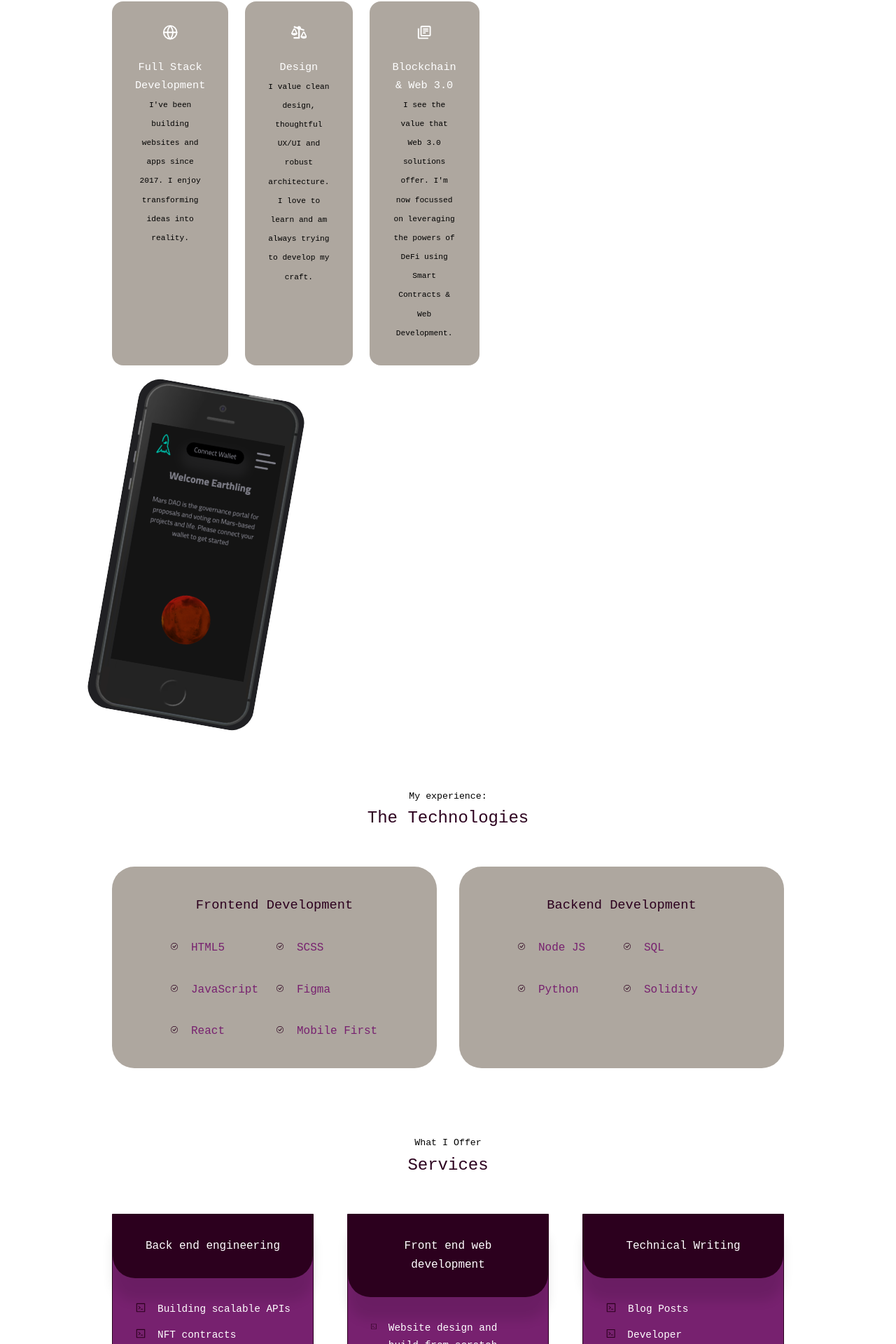
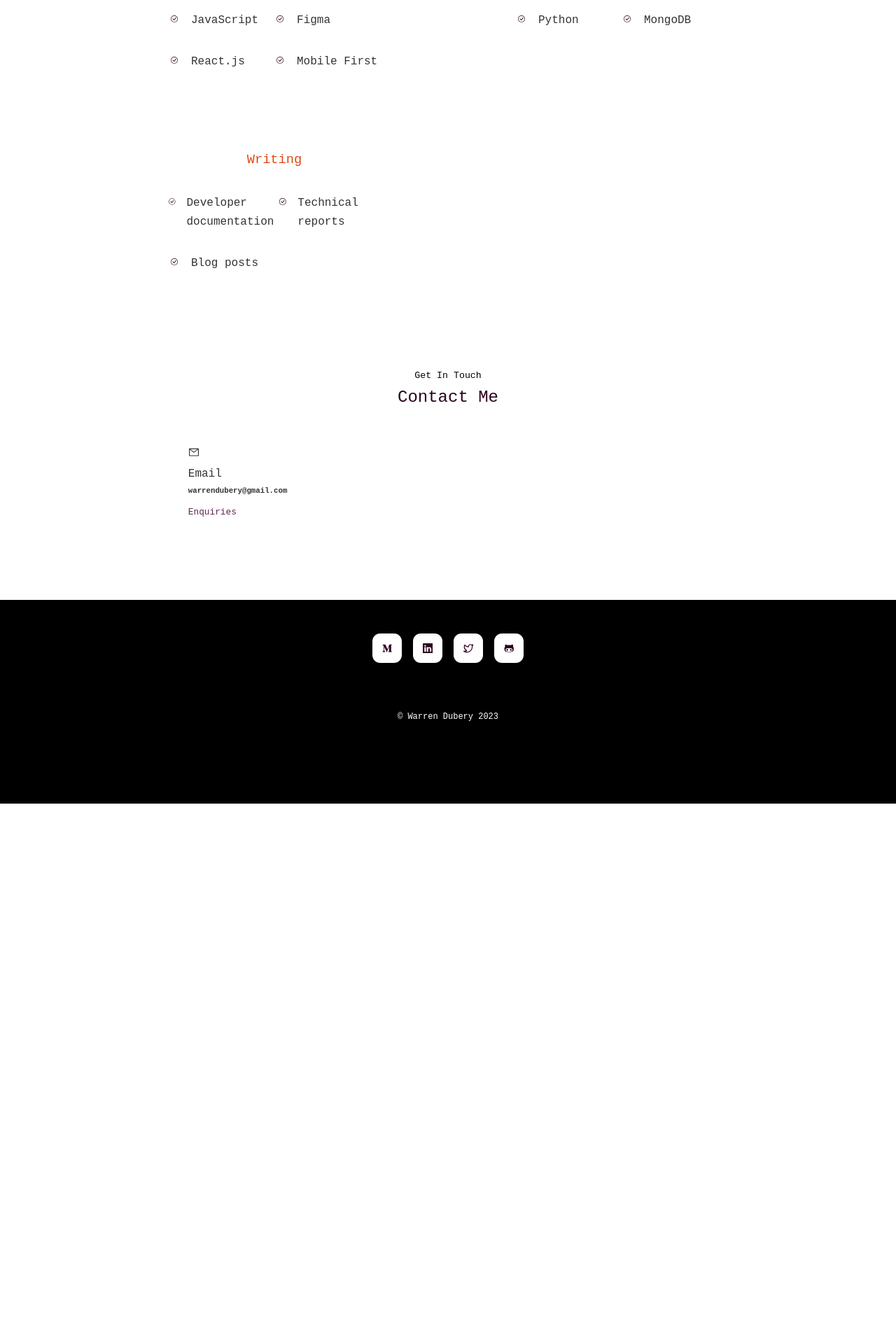
Before and after one commit to wardu/personal-portfolio-website, a React (Create React App) app: page / in a window 1280 px wide. Shown: the part 1648-3568 px from the top of the page at 70% size. After the commit the page ends 2796 px from the top, so only its background shows below. Built offline with nearby package versions, Linux system fonts and the light colour scheme; a web font is replaced by a local one.

Commit message:
:sparkles: clean presentation

```diff
--- a/src/App.jsx
+++ b/src/App.jsx
@@ -1,8 +1,6 @@
 import Header from "./components/header/Header";
 import Nav from "./components/nav/Nav";
-import About from "./components/about/About";
 import Experience from "./components/experience/Experience";
-import Services from "./components/services/Services";
 import Portfolio from "./components/portfolio/Portfolio";
 import Contact from "./components/contact/Contact";
 import Footer from "./components/footer/Footer";
@@ -13,9 +11,7 @@ const App = () => {
       <Header />
       <Nav />
       <Portfolio />
-      <About />
       <Experience />
-      <Services />
       <Contact />
       <Footer />
     </>
--- a/src/components/about/About.jsx
+++ /dev/null
@@ -1,55 +0,0 @@
-import mars from "../../assets/mars-screenshot.png";
-import { FiGlobe } from "react-icons/fi";
-import { FaBalanceScaleRight } from "react-icons/fa";
-import { MdOutlineLibraryBooks } from "react-icons/md";
-
-// Styles
-import "./about.scss";
-
-const About = () => {
-  return (
-    <section id='about'>
-      <h2 className='about__header'>Skills & Expertise</h2>
-      <div className='container about__container'>
-        <div className='about__content'>
-          <div className='about__cards'>
-            <article className='about__card'>
-              <FiGlobe className='about__icon' />
-              <h5>Full Stack Development</h5>
-              <small>
-                I've been building websites and apps since 2017. I enjoy
-                transforming ideas into reality.
-              </small>
-            </article>
-
-            <article className='about__card'>
-              <FaBalanceScaleRight className='about__icon' />
-              <h5>Design</h5>
-              <small>
-                I value clean design, thoughtful UX/UI and robust architecture.
-                I love to learn and am always trying to develop my craft.
-              </small>
-            </article>
-
-            <article className='about__card'>
-              <MdOutlineLibraryBooks className='about__icon' />
-              <h5>Blockchain & Web 3.0</h5>
-              <small>
-                I see the value that Web 3.0 solutions offer. I'm now focussed
-                on leveraging the powers of DeFi using Smart Contracts & Web
-                Development.
-              </small>
-            </article>
-          </div>
-          <div className='about__me'>
-            <div className='about__me-image'>
-              <img src={mars} alt='About Me' />
-            </div>
-          </div>
-        </div>
-      </div>
-    </section>
-  );
-};
-
-export default About;
--- a/src/components/about/about.scss
+++ /dev/null
@@ -1,101 +0,0 @@
-.about__header {
-  padding-top: 2.5em;
-}
-
-.about__me {
-  padding-top: 2em;
-}
-
-.about__container {
-  display: grid;
-  grid-template-columns: 35% 50%;
-  gap: 15%;
-}
-
-.about__me-image {
-  border-radius: 2rem;
-  overflow: hidden;
-  transform: rotate(10deg);
-  transition: var(--transition);
-  width: 15rem;
-}
-
-.about__me-image:hover {
-  transform: rotate(0);
-}
-
-.about__cards {
-  display: grid;
-  grid-template-columns: repeat(3, 1fr);
-  gap: 1.5rem;
-}
-
-.about__card {
-  background: var(--color-secondary-variant);
-  border: 1px solid transparent;
-  border-radius: 1rem;
-  padding: 2rem;
-  text-align: center;
-}
-
-.about__card:hover {
-  background: transparent;
-  border-color: var(--color-primary-variant);
-  transition: var(--transition);
-  cursor: default;
-}
-
-.about__icon {
-  color: var(--color-bg);
-  font-size: 1.4rem;
-  margin-bottom: 1rem;
-}
-
-.about__card h5 {
-  font-size: 0.95rem;
-  color: var(--color-bg);
-}
-
-.about__card small {
-  font-size: 0.7rem;
-  color: var(--color-light);
-}
-
-.about__content p {
-  color: var(--color-light);
-  margin: 2rem 0 2.6rem;
-}
-
-/* ====== Media Queries (Medium/Tablet) ===== */
-
-@media screen and (max-width: 1024px) {
-  .about__container {
-    grid-template-columns: 1fr;
-    gap: 0;
-  }
-  .about__me {
-    width: 50%;
-    margin: 2rem auto 4rem;
-  }
-  .about__content p {
-    margin: 1rem 0 1.5rem;
-  }
-}
-
-/* ====== Media Queries (Small/Phone) ===== */
-
-@media screen and (max-width: 600px) {
-  .about__me {
-    width: 65%;
-    margin: 0 auto 3rem;
-  }
-  .about__cards {
-    grid-template-columns: 1fr 1fr;
-  }
-  .about__content {
-    text-align: center;
-  }
-  .about__content p {
-    margin: 1.5rem 0;
-  }
-}
--- a/src/components/experience/Experience.jsx
+++ b/src/components/experience/Experience.jsx
@@ -4,9 +4,6 @@ import { BsCheckCircle } from "react-icons/bs";
 const Experience = () => {
   return (
     <section id='experience'>
-      <h5>My experience:</h5>
-      <h2>The Technologies</h2>
-
       <div className='container experience__container'>
         <div className='experience__frontend'>
           <h3>Frontend Development</h3>
@@ -21,7 +18,7 @@ const Experience = () => {
             <article className='experience__details'>
               <BsCheckCircle className='experience__details-icon' />
               <div>
-                <h4>SCSS</h4>
+                <h4>Sass</h4>
               </div>
             </article>
             <article className='experience__details'>
@@ -39,7 +36,7 @@ const Experience = () => {
             <article className='experience__details'>
               <BsCheckCircle className='experience__details-icon' />
               <div>
-                <h4>React</h4>
+                <h4>React.js</h4>
               </div>
             </article>
             <article className='experience__details'>
@@ -58,7 +55,7 @@ const Experience = () => {
             <article className='experience__details'>
               <BsCheckCircle className='experience__details-icon' />
               <div>
-                <h4>Node JS</h4>
+                <h4>Node.js</h4>
               </div>
             </article>
             <article className='experience__details'>
@@ -76,7 +73,31 @@ const Experience = () => {
             <article className='experience__details'>
               <BsCheckCircle className='experience__details-icon' />
               <div>
-                <h4>Solidity</h4>
+                <h4>MongoDB</h4>
+              </div>
+            </article>
+          </div>
+        </div>
+        <div className='experience__backend'>
+          <h3>Writing</h3>
+
+          <div className='experience__content'>
+            <article className='experience__details'>
+              <BsCheckCircle className='experience__details-icon' />
+              <div>
+                <h4>Developer documentation</h4>
+              </div>
+            </article>
+            <article className='experience__details'>
+              <BsCheckCircle className='experience__details-icon' />
+              <div>
+                <h4>Technical reports</h4>
+              </div>
+            </article>
+            <article className='experience__details'>
+              <BsCheckCircle className='experience__details-icon' />
+              <div>
+                <h4>Blog posts</h4>
               </div>
             </article>
           </div>
--- a/src/components/experience/experience.scss
+++ b/src/components/experience/experience.scss
@@ -5,7 +5,7 @@
 }
 
 .experience__container > div {
-  background: var(--color-secondary-variant);
+  background: var(--color-white);
   padding: 2.4rem 5rem;
   border-radius: 2rem;
   border: 1px solid transparent;
@@ -21,7 +21,7 @@
 .experience__container > div h3 {
   text-align: center;
   margin-bottom: 2rem;
-  color: var(--color-primary);
+  color: var(--color-secondary);
 }
 
 .experience__content {
--- a/src/components/footer/Footer.jsx
+++ b/src/components/footer/Footer.jsx
@@ -1,25 +1,33 @@
 import React from "react";
 import "./footer.scss";
-import { RiTwitterLine } from "react-icons/ri";
-import { AiOutlineGithub } from "react-icons/ai";
+import { BsLinkedin } from "react-icons/bs";
+import { FaGithubAlt } from "react-icons/fa";
+import { FiTwitter } from "react-icons/fi";
+import { FaMediumM } from "react-icons/fa";
 
 const Footer = () => {
   return (
     <footer>
-      <ul className='permalinks'>
-        <li>
-          <a href='#'>⬆ Top</a>
-        </li>
-        <li>
-          <a href='#portfolio'>⬆ Portfolio</a>
-        </li>
-      </ul>
       <div className='footer__socials'>
+        <a
+          href='https://medium.com/@WarrenDubery_97922'
+          target='blank'
+          rel='noreferrer'
+        >
+          <FaMediumM />
+        </a>
+        <a
+          href='https://www.linkedin.com/in/wardu/'
+          target='blank'
+          rel='noreferrer'
+        >
+          <BsLinkedin />
+        </a>
         <a href='https://twitter.com/_wardu' target='blank' rel='noreferrer'>
-          <RiTwitterLine />
+          <FiTwitter />
         </a>
         <a href='https://github.com/wardu' target='blank' rel='noreferrer'>
-          <AiOutlineGithub />
+          <FaGithubAlt />
         </a>
       </div>
       <div className='footer__copyright'>
--- a/src/components/services/Services.jsx
+++ /dev/null
@@ -1,74 +0,0 @@
-import "./services.scss";
-import { AiOutlineCode } from "react-icons/ai";
-
-const Services = () => {
-  return (
-    <section id='services'>
-      <h5>What I Offer</h5>
-      <h2>Services</h2>
-
-      <div className='container services__container'>
-        <article className='services'>
-          <div className='service__head'>
-            <h3>Back end engineering</h3>
-          </div>
-
-          <ul className='service__list'>
-            <li>
-              <AiOutlineCode className='service__list-icon' />
-              <p>Building scalable APIs</p>
-            </li>
-            <li>
-              <AiOutlineCode className='service__list-icon' />
-              <p>NFT contracts</p>
-            </li>
-            <li>
-              <AiOutlineCode className='service__list-icon' />
-              <p>DeFi bots</p>
-            </li>
-          </ul>
-        </article>
-
-        <article className='services'>
-          <div className='service__head'>
-            <h3>Front end web development</h3>
-          </div>
-
-          <ul className='service__list'>
-            <li>
-              <AiOutlineCode className='service__list-icon' />
-              <p>Website design and build from scratch</p>
-            </li>
-            <li>
-              <AiOutlineCode className='service__list-icon' />
-              <p>Dynamic Web Apps</p>
-            </li>
-          </ul>
-        </article>
-
-        <article className='services'>
-          <div className='service__head'>
-            <h3>Technical Writing</h3>
-          </div>
-
-          <ul className='service__list'>
-            <li>
-              <AiOutlineCode className='service__list-icon' />
-              <p>Blog Posts</p>
-            </li>
-            <li>
-              <AiOutlineCode className='service__list-icon' />
-              <p>Developer documentation</p>
-            </li>
-            <li>
-              <AiOutlineCode className='service__list-icon' />
-              <p>Technical Reports</p>
-            </li>
-          </ul>
-        </article>
-      </div>
-    </section>
-  );
-};
-
-export default Services;
--- a/src/components/services/services.scss
+++ /dev/null
@@ -1,73 +0,0 @@
-.services__container {
-  display: grid;
-  grid-template-columns: repeat(3, 1fr);
-  gap: 3rem;
-  color: var(--color-white);
-}
-
-.services {
-  background: var(--color-bg-variant);
-  border-radius: 0 0 2rem 2rem;
-  border: 1px solid var(--color-primary);
-  height: fit-content;
-  transition: var(--transition);
-}
-
-.services:hover {
-  background: transparent;
-  border-color: var(--color-bg-variant);
-  cursor: default;
-}
-
-.service__head {
-  background: var(--color-primary);
-  padding: 2rem;
-  border-radius: 0 0 2rem 2rem;
-  box-shadow: 0 2rem 1rem #0000001a;
-}
-
-.service__head h3 {
-  color: var(--color-bg);
-  font-size: 1rem;
-  text-align: center;
-}
-
-.service__list {
-  padding: 2rem;
-}
-
-.service__list li {
-  display: flex;
-  gap: 1rem;
-  margin-bottom: 0.8rem;
-}
-
-.service__list-icon {
-  color: var(--color-primary);
-  margin-top: 2px;
-}
-
-.service__list p {
-  font-size: 0.9rem;
-}
-
-/* ====== Media Queries (Medium/Tablet) ===== */
-
-@media screen and (max-width: 1024px) {
-  .services__container {
-    grid-template-columns: 1fr 1fr;
-    gap: 2rem;
-  }
-  .service {
-    height: auto;
-  }
-}
-
-/* ====== Media Queries (Small/Phone) ===== */
-
-@media screen and (max-width: 600px) {
-  .services__container {
-    grid-template-columns: 1fr;
-    gap: 1.5rem;
-  }
-}
--- a/src/index.scss
+++ b/src/index.scss
@@ -39,7 +39,7 @@ html {
 body {
   font-family: "Red Hat Mono", monospace;
   background: var(--color-bg);
-  color: var(--color-bg-variant);
+  color: var(--color-tertiary);
   line-height: 1.7;
 }
 
```
Also changed, not shown: src/components/portfolio/portfolio.scss (+4 -4 lines).
